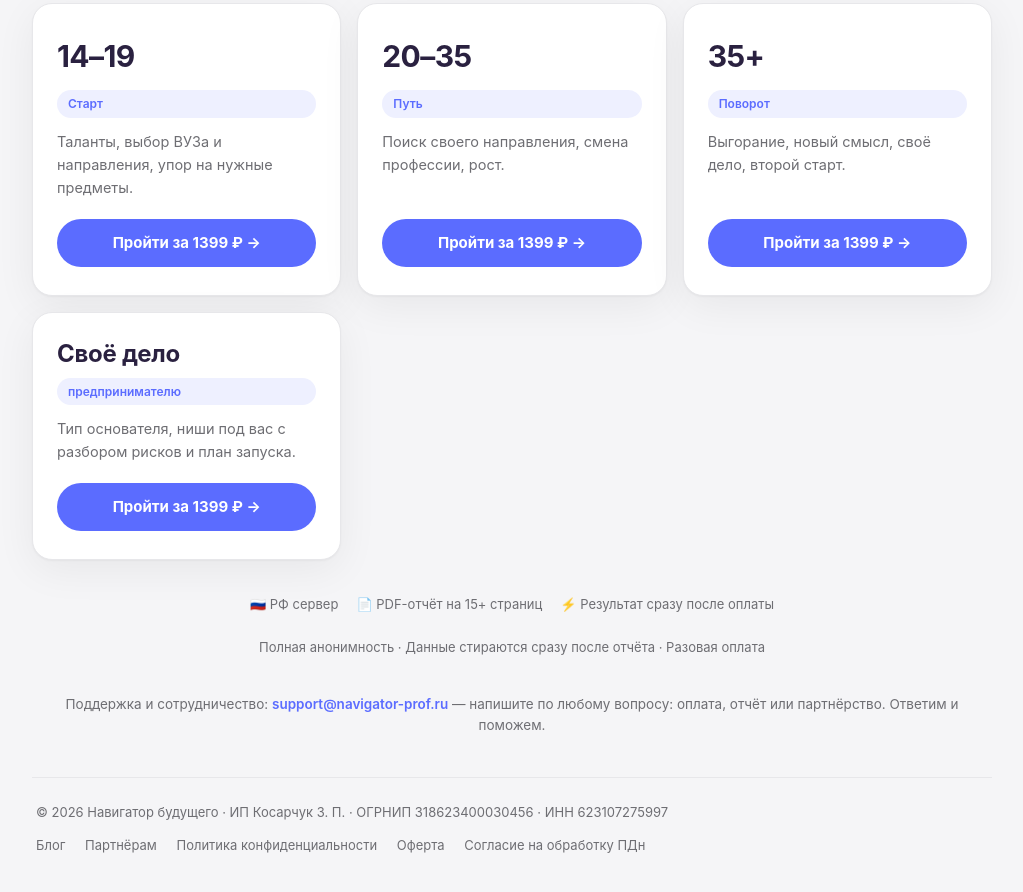
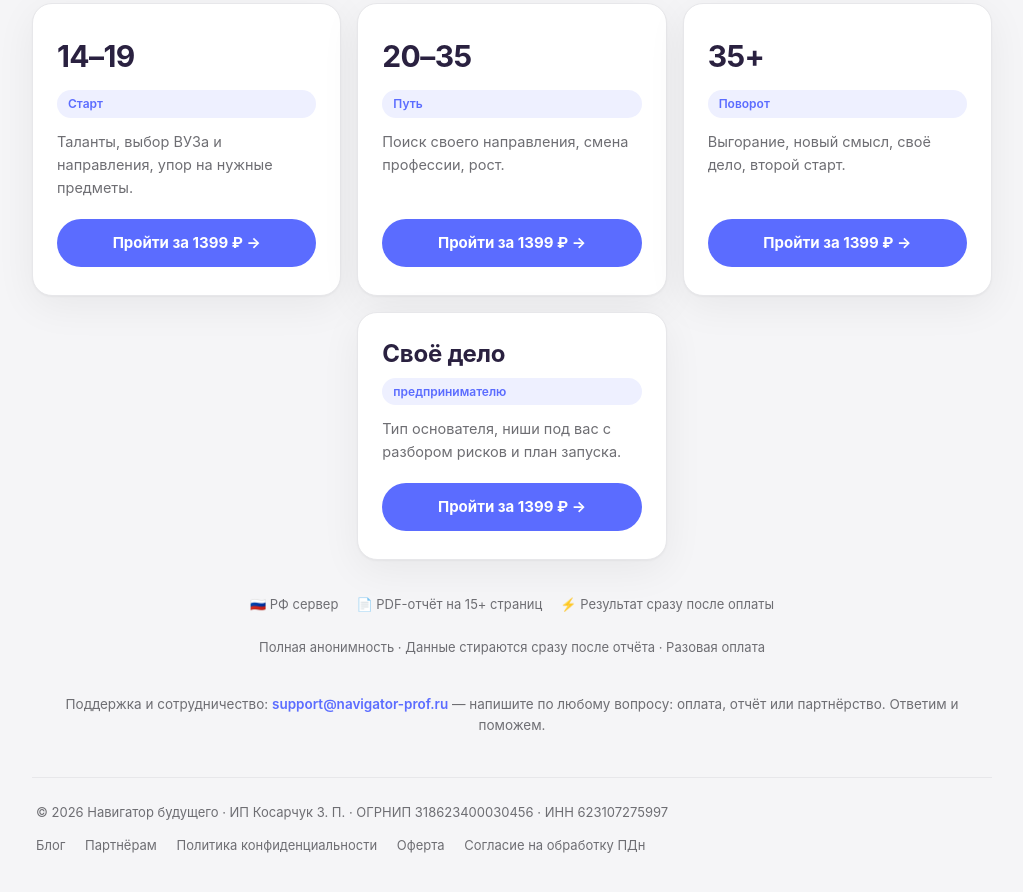
Before and after one commit to Zoyakosarchuk/navigator-prof, a plain HTML site: page index.html in a window 1280 px wide. Shown: the part 4138-5030 px from the top of the page, without its empty margins (128-1151 px from the left). Drawn offline with Linux system fonts and the light colour scheme.

Commit message:
Add files via upload

```diff
--- a/index.html
+++ b/index.html
@@ -46,7 +46,8 @@
   .hero p{font-size:19px;color:var(--muted);max-width:560px;margin:6px auto 0}
   .hero .promise{font-size:15px;color:var(--muted);margin-top:18px}
   .ages{display:grid;grid-template-columns:repeat(3,1fr);gap:16px;margin:44px 0 10px}
-  @media(max-width:720px){.ages{grid-template-columns:1fr}}
+  .ages .delo{grid-column:2}
+  @media(max-width:720px){.ages{grid-template-columns:1fr}.ages .delo{grid-column:auto}}
   .agecard{background:var(--card);border:1px solid var(--line);border-radius:var(--radius);padding:28px 24px;cursor:pointer;text-align:left;transition:.2s;box-shadow:var(--shadow);user-select:none;display:flex;flex-direction:column}
   .agecard:hover{transform:translateY(-4px);border-color:var(--accent)}
   .agecard:active{transform:translateY(-1px)}
@@ -371,7 +372,7 @@
         <div class="agecard" data-go="pered-oplatoy-start.html"><div class="age">14–19</div><div class="tag">Старт</div><div class="desc">Таланты, выбор ВУЗа и направления, упор на нужные предметы.</div><div class="paypill">Пройти за 1399 ₽ →</div></div>
         <div class="agecard" data-go="pered-oplatoy-put.html"><div class="age">20–35</div><div class="tag">Путь</div><div class="desc">Поиск своего направления, смена профессии, рост.</div><div class="paypill">Пройти за 1399 ₽ →</div></div>
         <div class="agecard" data-go="pered-oplatoy-povorot.html"><div class="age">35+</div><div class="tag">Поворот</div><div class="desc">Выгорание, новый смысл, своё дело, второй старт.</div><div class="paypill">Пройти за 1399 ₽ →</div></div>
-        <div class="agecard" data-go="pered-oplatoy-delo.html"><div class="age" style="font-size:24px;letter-spacing:-.01em;line-height:1.1">Своё дело</div><div class="tag">предпринимателю</div><div class="desc">Тип основателя, ниши под вас с разбором рисков и план запуска.</div><div class="paypill">Пройти за 1399 ₽ →</div></div>
+        <div class="agecard delo" data-go="pered-oplatoy-delo.html"><div class="age" style="font-size:24px;letter-spacing:-.01em;line-height:1.1">Своё дело</div><div class="tag">предпринимателю</div><div class="desc">Тип основателя, ниши под вас с разбором рисков и план запуска.</div><div class="paypill">Пройти за 1399 ₽ →</div></div>
       </div>
       <div class="trust">
         <span>🇷🇺 РФ сервер</span>
```
